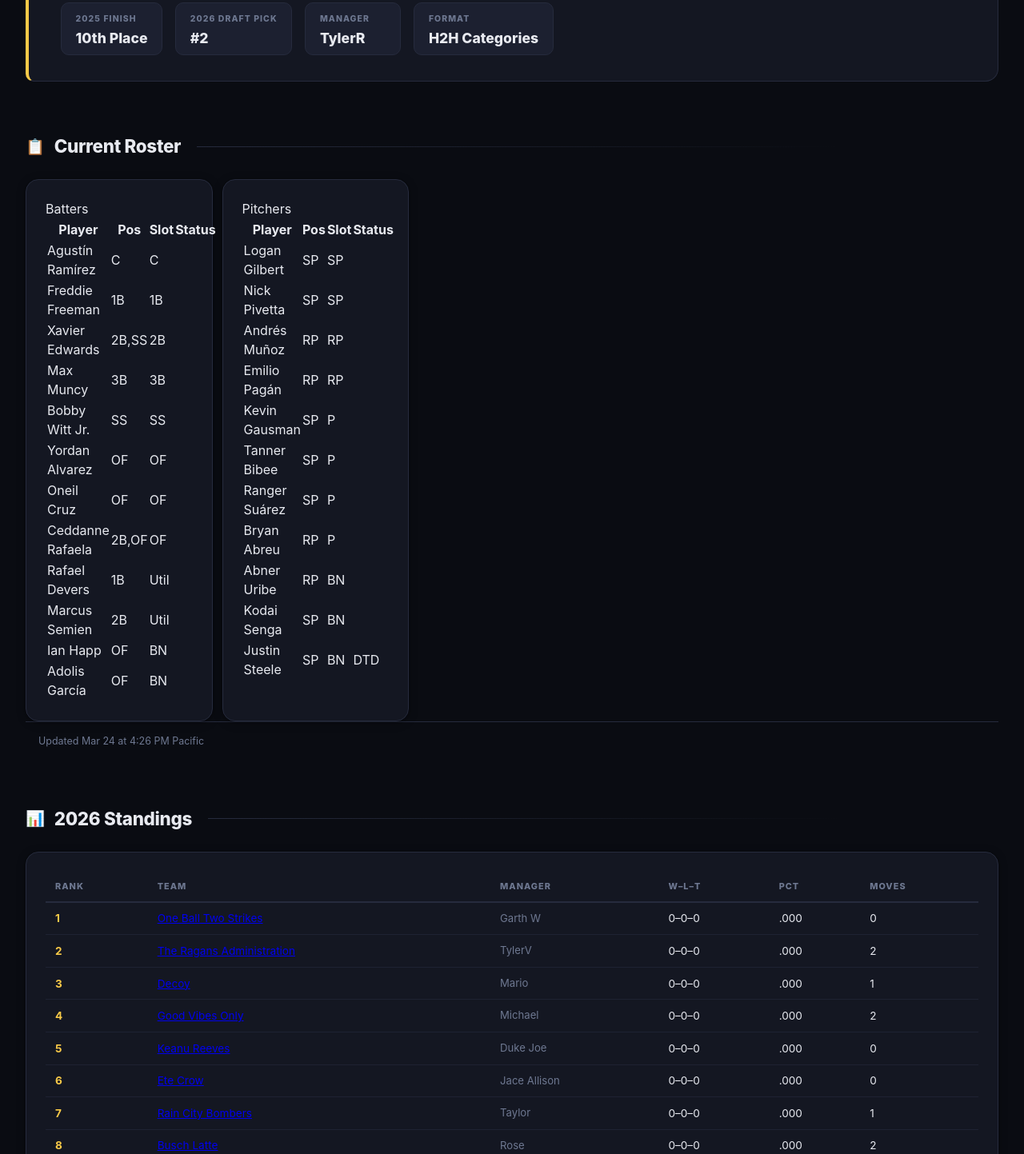
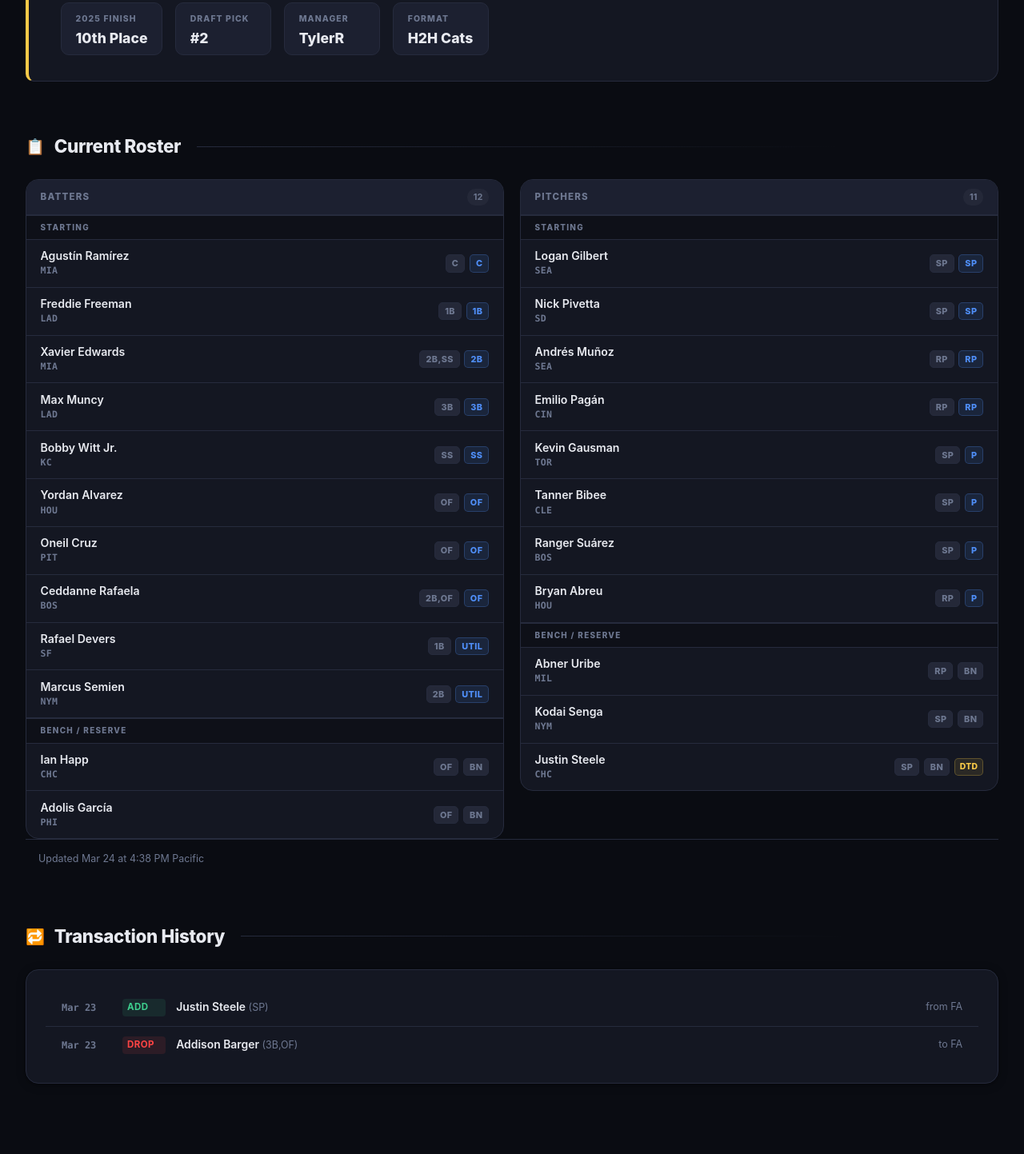
Before and after one commit to IsoscelesKr4mer/issyfantasybaseball2026, a plain HTML site: page teams/skenes.html in a window 1280 px wide. Shown: the part 853-2296 px from the top of the page at 80% size. Drawn offline with Linux system fonts and the light colour scheme.

Commit message:
design: overhaul team page layout — player rows, profile card, remove standings

```diff
--- a/teams/skenes.html
+++ b/teams/skenes.html
@@ -3,9 +3,9 @@
 <head>
   <meta charset="UTF-8" />
   <meta name="viewport" content="width=device-width, initial-scale=1.0" />
-  <title>Skenes'n on deez Hoerners &mdash; Issaquah Swingers 2026</title>
+  <title>Skenes’n on deez Hoerners &mdash; Issaquah Swingers 2026</title>
   <meta property="og:type" content="website" />
-  <meta property="og:title" content="Skenes'n on deez Hoerners &mdash; Issaquah Swingers 2026" />
+  <meta property="og:title" content="Skenes’n on deez Hoerners &mdash; Issaquah Swingers 2026" />
   <meta property="og:url" content="https://isosceleskr4mer.github.io/issyfantasybaseball2026/teams/skenes.html" />
   <link rel="stylesheet" href="../styles.css" />
 </head>
@@ -53,9 +53,9 @@
   <div class="hero-content">
     <div class="hero-tag">2026 Season &middot; Team Profile</div>
     <div class="team-hero-layout">
-      <img src="../img/headshots/skenes.jpeg" alt="Skenes'n on deez Hoerners" class="headshot headshot-hero" />
+      <img src="../img/headshots/skenes.jpeg" alt="Skenes’n on deez Hoerners" class="headshot headshot-hero" />
       <div class="team-hero-info">
-        <h1><span>Skenes'n on deez Hoerners</span></h1>
+        <h1><span>Skenes’n on deez Hoerners</span></h1>
         <!-- AUTO:TEAM_RECORD_START -->
 <div class="team-record-badge">0&ndash;0&ndash;0 &middot; <span class="rank-tag">#9th</span> &middot; .000</div>
     <!-- AUTO:TEAM_RECORD_END -->
@@ -79,8 +79,8 @@
       <span class="section-icon">&#128100;</span> Team Profile
     </h2>
     <div class="team-profile">
-      <p>Dead last in 2025 bought you the second overall pick. Make of that math what you will. <strong>Skenes'n on deez Hoerners</strong> is a team name that exists somewhere between a great fantasy SP prospect and a very niche internet reference — either way it landed, and so did the 2nd pick.</p>
-      <p>Nowhere to go but up — statistically, historically, and spiritually. Any finish above 8th counts as a moral victory. A top-5 finish and this becomes the league's redemption arc of the decade. A bottom-3 finish and TylerR has some serious explaining to do at the draft table next March.</p>
+      <p>Dead last in 2025 bought you the second overall pick. Make of that math what you will. <strong>Skenes’n on deez Hoerners</strong> is a team name that exists somewhere between a great fantasy SP prospect and a very niche internet reference — either way it landed, and so did the 2nd pick.</p>
+      <p>Nowhere to go but up — statistically, historically, and spiritually. Any finish above 8th counts as a moral victory. A top-5 finish and this becomes the league’s redemption arc of the decade. A bottom-3 finish and TylerR has some serious explaining to do at the draft table next March.</p>
       <p>The upside is real. Last place teams with top-2 picks either explode onto the scene or find creative new ways to disappoint. History says it's usually one or the other. This league has seen enough of the latter.</p>
       <div class="team-profile-meta">
         <div class="team-profile-stat">
@@ -88,7 +88,7 @@
           <span class="team-profile-stat-value">10th Place</span>
         </div>
         <div class="team-profile-stat">
-          <span class="team-profile-stat-label">2026 Draft Pick</span>
+          <span class="team-profile-stat-label">Draft Pick</span>
           <span class="team-profile-stat-value">#2</span>
         </div>
         <div class="team-profile-stat">
@@ -97,92 +97,64 @@
         </div>
         <div class="team-profile-stat">
           <span class="team-profile-stat-label">Format</span>
-          <span class="team-profile-stat-value">H2H Categories</span>
+          <span class="team-profile-stat-value">H2H Cats</span>
         </div>
       </div>
     </div>
   </section>
 
-  <!-- ROSTER -->
+  <!-- CURRENT ROSTER -->
   <section class="section">
     <h2 class="section-title">
       <span class="section-icon">&#128203;</span> Current Roster
     </h2>
     <!-- AUTO:ROSTER_START -->
-    <div class="roster-grid">
-      <div class="card">
-        <div class="roster-col-title">Batters</div>
-        <table class="roster-table">
-          <thead><tr><th>Player</th><th>Pos</th><th>Slot</th><th>Status</th></tr></thead>
-          <tbody>
-          <tr><td class="player-name">Agustín Ramírez</td><td><span class="roster-pos-badge">C</span></td><td><span class="roster-slot-badge">C</span></td><td></td></tr>
-          <tr><td class="player-name">Freddie Freeman</td><td><span class="roster-pos-badge">1B</span></td><td><span class="roster-slot-badge">1B</span></td><td></td></tr>
-          <tr><td class="player-name">Xavier Edwards</td><td><span class="roster-pos-badge">2B,SS</span></td><td><span class="roster-slot-badge">2B</span></td><td></td></tr>
-          <tr><td class="player-name">Max Muncy</td><td><span class="roster-pos-badge">3B</span></td><td><span class="roster-slot-badge">3B</span></td><td></td></tr>
-          <tr><td class="player-name">Bobby Witt Jr.</td><td><span class="roster-pos-badge">SS</span></td><td><span class="roster-slot-badge">SS</span></td><td></td></tr>
-          <tr><td class="player-name">Yordan Alvarez</td><td><span class="roster-pos-badge">OF</span></td><td><span class="roster-slot-badge">OF</span></td><td></td></tr>
-          <tr><td class="player-name">Oneil Cruz</td><td><span class="roster-pos-badge">OF</span></td><td><span class="roster-slot-badge">OF</span></td><td></td></tr>
-          <tr><td class="player-name">Ceddanne Rafaela</td><td><span class="roster-pos-badge">2B,OF</span></td><td><span class="roster-slot-badge">OF</span></td><td></td></tr>
-          <tr><td class="player-name">Rafael Devers</td><td><span class="roster-pos-badge">1B</span></td><td><span class="roster-slot-badge">Util</span></td><td></td></tr>
-          <tr><td class="player-name">Marcus Semien</td><td><span class="roster-pos-badge">2B</span></td><td><span class="roster-slot-badge">Util</span></td><td></td></tr>
-          <tr><td class="player-name">Ian Happ</td><td><span class="roster-pos-badge">OF</span></td><td><span class="roster-slot-badge bench">BN</span></td><td></td></tr>
-          <tr><td class="player-name">Adolis García</td><td><span class="roster-pos-badge">OF</span></td><td><span class="roster-slot-badge bench">BN</span></td><td></td></tr>
-          </tbody>
-        </table>
+    <div class="roster-panels">
+    <div class="roster-panel">
+      <div class="roster-panel-header">
+        <span class="roster-panel-title">Batters</span>
+        <span class="roster-panel-count">12</span>
       </div>
-      <div class="card">
-        <div class="roster-col-title">Pitchers</div>
-        <table class="roster-table">
-          <thead><tr><th>Player</th><th>Pos</th><th>Slot</th><th>Status</th></tr></thead>
-          <tbody>
-          <tr><td class="player-name">Logan Gilbert</td><td><span class="roster-pos-badge">SP</span></td><td><span class="roster-slot-badge">SP</span></td><td></td></tr>
-          <tr><td class="player-name">Nick Pivetta</td><td><span class="roster-pos-badge">SP</span></td><td><span class="roster-slot-badge">SP</span></td><td></td></tr>
-          <tr><td class="player-name">Andrés Muñoz</td><td><span class="roster-pos-badge">RP</span></td><td><span class="roster-slot-badge">RP</span></td><td></td></tr>
-          <tr><td class="player-name">Emilio Pagán</td><td><span class="roster-pos-badge">RP</span></td><td><span class="roster-slot-badge">RP</span></td><td></td></tr>
-          <tr><td class="player-name">Kevin Gausman</td><td><span class="roster-pos-badge">SP</span></td><td><span class="roster-slot-badge">P</span></td><td></td></tr>
-          <tr><td class="player-name">Tanner Bibee</td><td><span class="roster-pos-badge">SP</span></td><td><span class="roster-slot-badge">P</span></td><td></td></tr>
-          <tr><td class="player-name">Ranger Suárez</td><td><span class="roster-pos-badge">SP</span></td><td><span class="roster-slot-badge">P</span></td><td></td></tr>
-          <tr><td class="player-name">Bryan Abreu</td><td><span class="roster-pos-badge">RP</span></td><td><span class="roster-slot-badge">P</span></td><td></td></tr>
-          <tr><td class="player-name">Abner Uribe</td><td><span class="roster-pos-badge">RP</span></td><td><span class="roster-slot-badge bench">BN</span></td><td></td></tr>
-          <tr><td class="player-name">Kodai Senga</td><td><span class="roster-pos-badge">SP</span></td><td><span class="roster-slot-badge bench">BN</span></td><td></td></tr>
-          <tr><td class="player-name">Justin Steele</td><td><span class="roster-pos-badge">SP</span></td><td><span class="roster-slot-badge bench">BN</span></td><td><span class="status-badge dtd">DTD</span></td></tr>
-          </tbody>
-        </table>
+      <div class="roster-divider">Starting</div>
+      <div class="player-row"><div class="player-row-info"><div class="player-row-name">Agustín Ramírez</div><div class="player-row-mlb">MIA</div></div><div class="player-row-badges"><span class="pos-badge">C</span><span class="slot-badge active">C</span></div></div>
+      <div class="player-row"><div class="player-row-info"><div class="player-row-name">Freddie Freeman</div><div class="player-row-mlb">LAD</div></div><div class="player-row-badges"><span class="pos-badge">1B</span><span class="slot-badge active">1B</span></div></div>
+      <div class="player-row"><div class="player-row-info"><div class="player-row-name">Xavier Edwards</div><div class="player-row-mlb">MIA</div></div><div class="player-row-badges"><span class="pos-badge">2B,SS</span><span class="slot-badge active">2B</span></div></div>
+      <div class="player-row"><div class="player-row-info"><div class="player-row-name">Max Muncy</div><div class="player-row-mlb">LAD</div></div><div class="player-row-badges"><span class="pos-badge">3B</span><span class="slot-badge active">3B</span></div></div>
+      <div class="player-row"><div class="player-row-info"><div class="player-row-name">Bobby Witt Jr.</div><div class="player-row-mlb">KC</div></div><div class="player-row-badges"><span class="pos-badge">SS</span><span class="slot-badge active">SS</span></div></div>
+      <div class="player-row"><div class="player-row-info"><div class="player-row-name">Yordan Alvarez</div><div class="player-row-mlb">HOU</div></div><div class="player-row-badges"><span class="pos-badge">OF</span><span class="slot-badge active">OF</span></div></div>
+      <div class="player-row"><div class="player-row-info"><div class="player-row-name">Oneil Cruz</div><div class="player-row-mlb">PIT</div></div><div class="player-row-badges"><span class="pos-badge">OF</span><span class="slot-badge active">OF</span></div></div>
+      <div class="player-row"><div class="player-row-info"><div class="player-row-name">Ceddanne Rafaela</div><div class="player-row-mlb">BOS</div></div><div class="player-row-badges"><span class="pos-badge">2B,OF</span><span class="slot-badge active">OF</span></div></div>
+      <div class="player-row"><div class="player-row-info"><div class="player-row-name">Rafael Devers</div><div class="player-row-mlb">SF</div></div><div class="player-row-badges"><span class="pos-badge">1B</span><span class="slot-badge active">Util</span></div></div>
+      <div class="player-row"><div class="player-row-info"><div class="player-row-name">Marcus Semien</div><div class="player-row-mlb">NYM</div></div><div class="player-row-badges"><span class="pos-badge">2B</span><span class="slot-badge active">Util</span></div></div>
+      <div class="roster-divider">Bench / Reserve</div>
+      <div class="player-row"><div class="player-row-info"><div class="player-row-name">Ian Happ</div><div class="player-row-mlb">CHC</div></div><div class="player-row-badges"><span class="pos-badge">OF</span><span class="slot-badge bench">BN</span></div></div>
+      <div class="player-row"><div class="player-row-info"><div class="player-row-name">Adolis García</div><div class="player-row-mlb">PHI</div></div><div class="player-row-badges"><span class="pos-badge">OF</span><span class="slot-badge bench">BN</span></div></div>
+    </div>
+    <div class="roster-panel">
+      <div class="roster-panel-header">
+        <span class="roster-panel-title">Pitchers</span>
+        <span class="roster-panel-count">11</span>
       </div>
+      <div class="roster-divider">Starting</div>
+      <div class="player-row"><div class="player-row-info"><div class="player-row-name">Logan Gilbert</div><div class="player-row-mlb">SEA</div></div><div class="player-row-badges"><span class="pos-badge">SP</span><span class="slot-badge active">SP</span></div></div>
+      <div class="player-row"><div class="player-row-info"><div class="player-row-name">Nick Pivetta</div><div class="player-row-mlb">SD</div></div><div class="player-row-badges"><span class="pos-badge">SP</span><span class="slot-badge active">SP</span></div></div>
+      <div class="player-row"><div class="player-row-info"><div class="player-row-name">Andrés Muñoz</div><div class="player-row-mlb">SEA</div></div><div class="player-row-badges"><span class="pos-badge">RP</span><span class="slot-badge active">RP</span></div></div>
+      <div class="player-row"><div class="player-row-info"><div class="player-row-name">Emilio Pagán</div><div class="player-row-mlb">CIN</div></div><div class="player-row-badges"><span class="pos-badge">RP</span><span class="slot-badge active">RP</span></div></div>
+      <div class="player-row"><div class="player-row-info"><div class="player-row-name">Kevin Gausman</div><div class="player-row-mlb">TOR</div></div><div class="player-row-badges"><span class="pos-badge">SP</span><span class="slot-badge active">P</span></div></div>
+      <div class="player-row"><div class="player-row-info"><div class="player-row-name">Tanner Bibee</div><div class="player-row-mlb">CLE</div></div><div class="player-row-badges"><span class="pos-badge">SP</span><span class="slot-badge active">P</span></div></div>
+      <div class="player-row"><div class="player-row-info"><div class="player-row-name">Ranger Suárez</div><div class="player-row-mlb">BOS</div></div><div class="player-row-badges"><span class="pos-badge">SP</span><span class="slot-badge active">P</span></div></div>
+      <div class="player-row"><div class="player-row-info"><div class="player-row-name">Bryan Abreu</div><div class="player-row-mlb">HOU</div></div><div class="player-row-badges"><span class="pos-badge">RP</span><span class="slot-badge active">P</span></div></div>
+      <div class="roster-divider">Bench / Reserve</div>
+      <div class="player-row"><div class="player-row-info"><div class="player-row-name">Abner Uribe</div><div class="player-row-mlb">MIL</div></div><div class="player-row-badges"><span class="pos-badge">RP</span><span class="slot-badge bench">BN</span></div></div>
+      <div class="player-row"><div class="player-row-info"><div class="player-row-name">Kodai Senga</div><div class="player-row-mlb">NYM</div></div><div class="player-row-badges"><span class="pos-badge">SP</span><span class="slot-badge bench">BN</span></div></div>
+      <div class="player-row"><div class="player-row-info"><div class="player-row-name">Justin Steele</div><div class="player-row-mlb">CHC</div></div><div class="player-row-badges"><span class="pos-badge">SP</span><span class="slot-badge bench">BN</span><span class="inj-badge dtd">DTD</span></div></div>
+    </div>
     </div>
     <!-- AUTO:ROSTER_END -->
     <div class="table-footer">
       <!-- AUTO:UPDATED_AT_START -->
-<span class="muted">Updated Mar 24 at 4:26 PM Pacific</span>
+<span class="muted">Updated Mar 24 at 4:38 PM Pacific</span>
     <!-- AUTO:UPDATED_AT_END -->
-    </div>
-  </section>
-
-  <!-- STANDINGS -->
-  <section class="section">
-    <h2 class="section-title">
-      <span class="section-icon">&#128202;</span> 2026 Standings
-    </h2>
-    <div class="card reveal">
-      <div class="table-wrapper">
-        <!-- AUTO:TEAM_STANDINGS_START -->
-        <table class="standings-table standings-live">
-          <thead><tr><th>Rank</th><th>Team</th><th>Manager</th><th>W&ndash;L&ndash;T</th><th>Pct</th><th>Moves</th></tr></thead>
-          <tbody>
-          <tr><td class="rank-cell">1</td><td><a href="one-ball.html">One Ball Two Strikes</a></td><td class="muted-cell">Garth W</td><td>0&ndash;0&ndash;0</td><td>.000</td><td>0</td></tr>
-          <tr><td class="rank-cell">2</td><td><a href="ragans.html">The Ragans Administration</a></td><td class="muted-cell">TylerV</td><td>0&ndash;0&ndash;0</td><td>.000</td><td>2</td></tr>
-          <tr><td class="rank-cell">3</td><td><a href="decoy.html">Decoy</a></td><td class="muted-cell">Mario</td><td>0&ndash;0&ndash;0</td><td>.000</td><td>1</td></tr>
-          <tr><td class="rank-cell">4</td><td><a href="good-vibes.html">Good Vibes Only</a></td><td class="muted-cell">Michael</td><td>0&ndash;0&ndash;0</td><td>.000</td><td>2</td></tr>
-          <tr><td class="rank-cell">5</td><td><a href="keanu.html">Keanu Reeves</a></td><td class="muted-cell">Duke Joe</td><td>0&ndash;0&ndash;0</td><td>.000</td><td>0</td></tr>
-          <tr class="playoff-cutline"><td class="rank-cell">6</td><td><a href="ete-crow.html">Ete Crow</a></td><td class="muted-cell">Jace Allison</td><td>0&ndash;0&ndash;0</td><td>.000</td><td>0</td></tr>
-          <tr><td class="rank-cell">7</td><td><a href="rain-city.html">Rain City Bombers</a></td><td class="muted-cell">Taylor</td><td>0&ndash;0&ndash;0</td><td>.000</td><td>1</td></tr>
-          <tr><td class="rank-cell">8</td><td><a href="busch-latte.html">Busch Latte</a></td><td class="muted-cell">Rose</td><td>0&ndash;0&ndash;0</td><td>.000</td><td>2</td></tr>
-          <tr class="standings-highlight"><td class="rank-cell">9</td><td><a href="skenes.html">Skenes’n on deez Hoerners</a></td><td class="muted-cell">TylerR</td><td>0&ndash;0&ndash;0</td><td>.000</td><td>1</td></tr>
-          <tr><td class="rank-cell">10</td><td><a href="buckner.html">The Buckner Boots</a></td><td class="muted-cell">Michael</td><td>0&ndash;0&ndash;0</td><td>.000</td><td>1</td></tr>
-          </tbody>
-        </table>
-    <!-- AUTO:TEAM_STANDINGS_END -->
-      </div>
     </div>
   </section>
 
```
